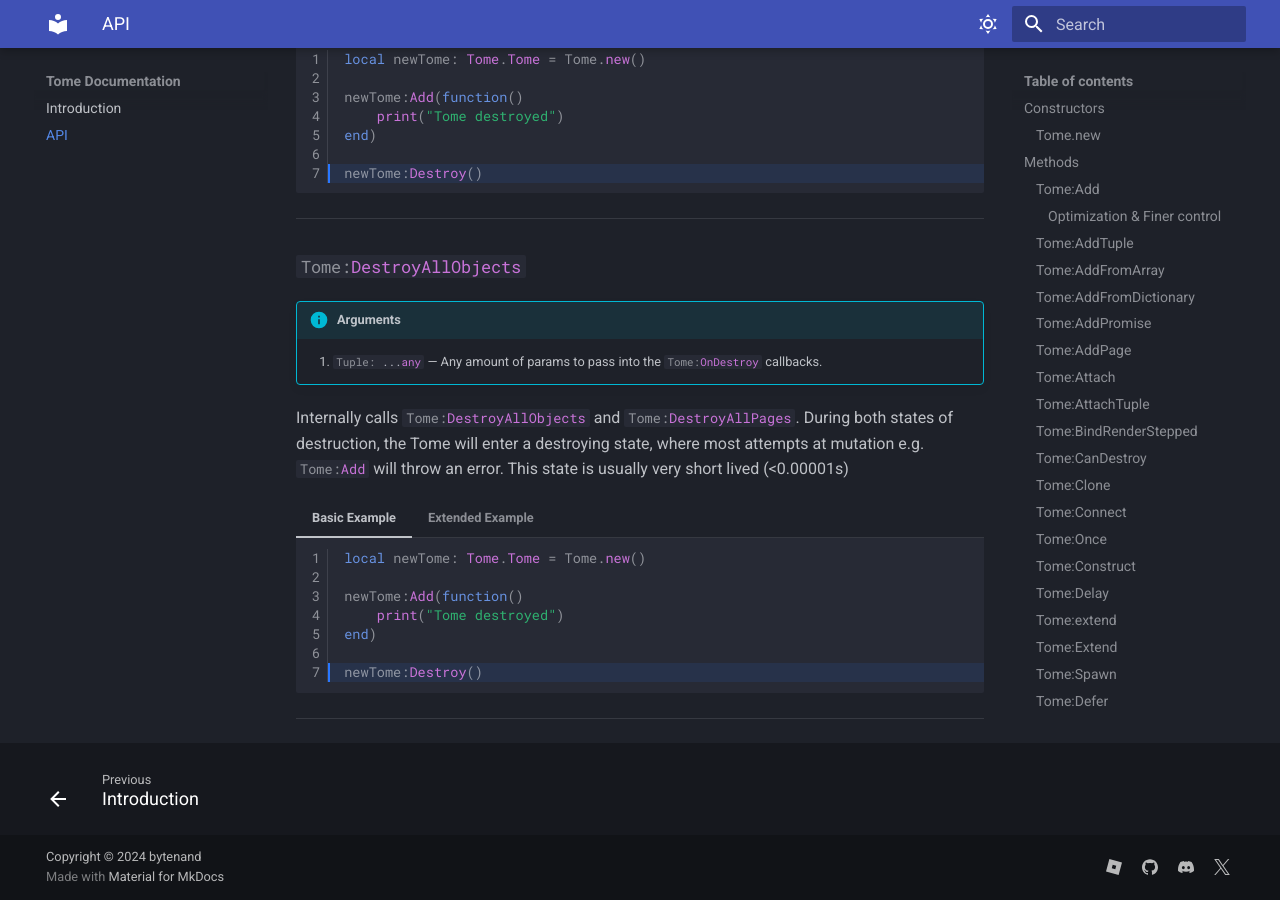
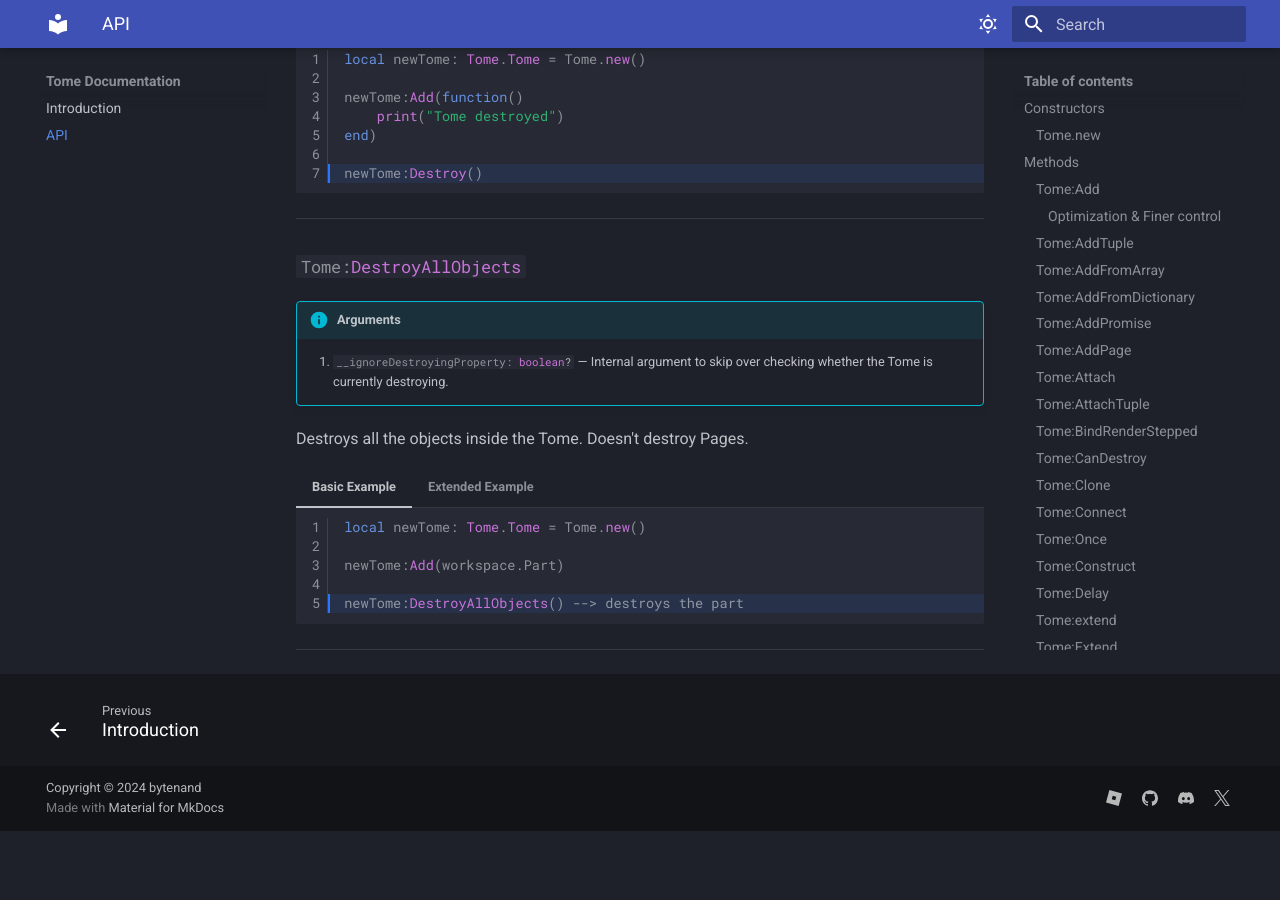
Before and after one commit to y29r/tome-docs, an MkDocs documentation site: the page built from docs/API.md, in a window 1280 px wide and 900 px high, scrolled down 13568 px. Built offline with MkDocs 1.6.1 and Material for MkDocs 9.7.7, drawn with Linux system fonts in a browser that asks for light colours; after the commit the page ends 14399 px from its top, so only the background shows below that.

Commit message:
Updated Tome:DestroyAllObjects

````diff
--- a/docs/API.md
+++ b/docs/API.md
@@ -705,30 +705,29 @@ Internally calls `#!luau Tome:DestroyAllObjects` and `#!luau Tome:DestroyAllPage
 ### `#!luau Tome:DestroyAllObjects`
 
 !!! info "Arguments"
-	1. `#!luau Tuple: ...any` &mdash; Any amount of params to pass into the `#!luau Tome:OnDestroy` callbacks.
+	1. `#!luau __ignoreDestroyingProperty: boolean?` &mdash; Internal argument to skip over checking whether the Tome is currently destroying.
 
-Internally calls `#!luau Tome:DestroyAllObjects` and `#!luau Tome:DestroyAllPages`. During both states of destruction, the Tome will enter a destroying state, where most attempts at mutation e.g. `#!luau Tome:Add` will throw an error. This state is usually very short lived (<0.00001s)
+Destroys all the objects inside the Tome. Doesn't destroy Pages.
 
 === "Basic Example"
-	```luau linenums="1" hl_lines="7-7"
+	```luau linenums="1" hl_lines="5-5"
 	local newTome: Tome.Tome = Tome.new()
 
-	newTome:Add(function()
-		print("Tome destroyed")
-	end)
+	newTome:Add(workspace.Part)
 
-	newTome:Destroy()
+	newTome:DestroyAllObjects() --> destroys the part
 	```
 
 === "Extended Example"
-	```luau linenums="1" hl_lines="7-7"
+	```luau linenums="1" hl_lines="5-5"
 	local newTome: Tome.Tome = Tome.new()
 
-	newTome:OnDestroy(function(argument: string)
-		print(argument)
-	end)
+	newTome:Add(workspace.Part)
 
-	newTome:Destroy("Hello, world")
+	local newPage: Tome.Tome = newTome:AddPage("Test")
+	newPage:Add(workspace.Part2)
+
+	newTome:DestroyAllObjects() --> destroys only part 1, and doesn't destroy the Page
 	```
 
 ---
````
